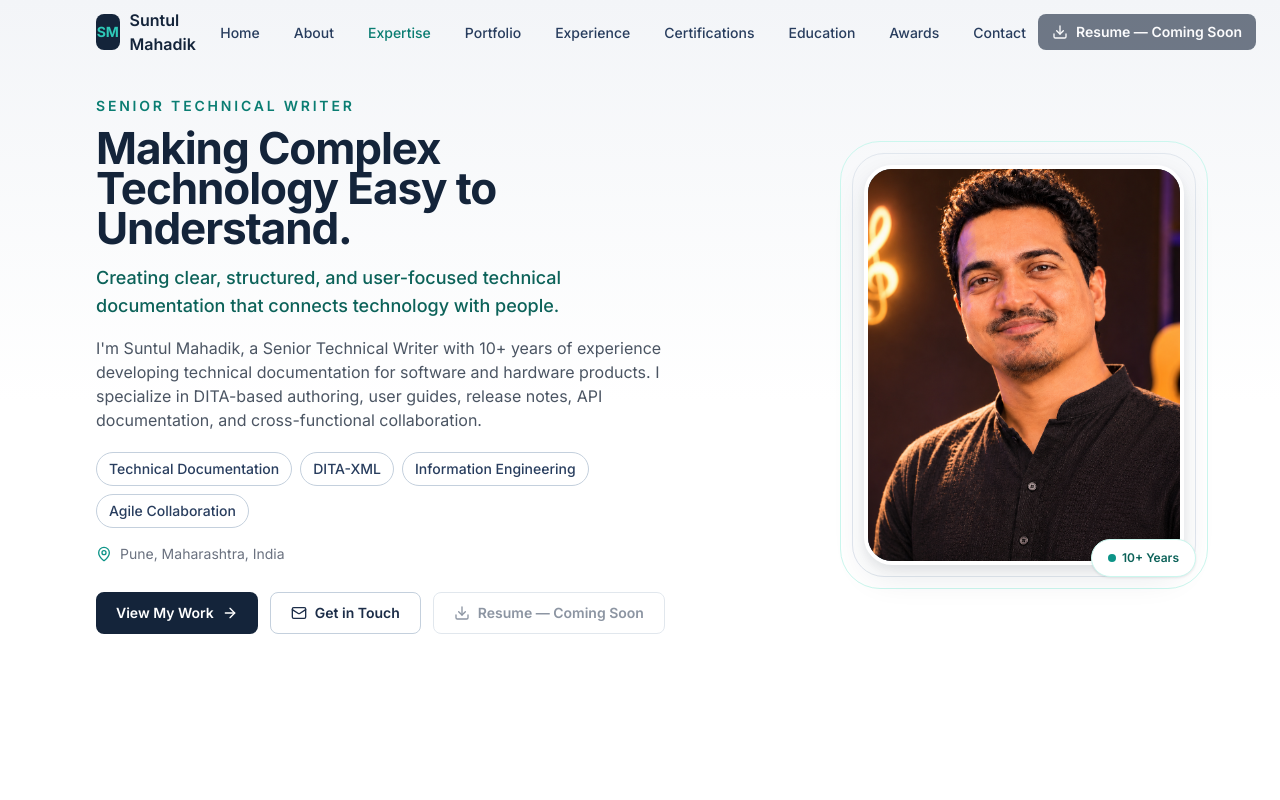
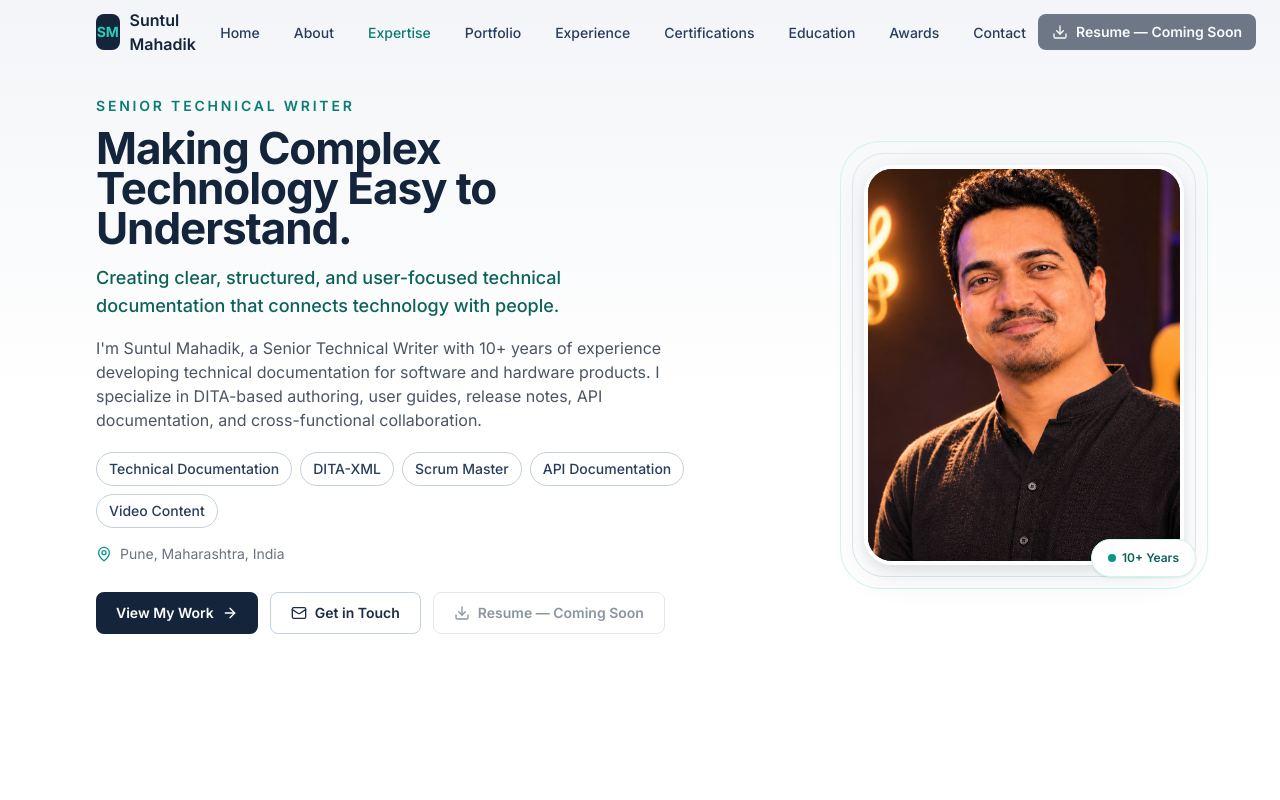
Before and after one commit to mahadevbabies7-creator/senior-technical-writer-portfolio, a React (Vite) app: page / in a window 1280 px wide. Shown: the top 800 px of the page. Built offline with nearby package versions, Linux system fonts and the light colour scheme.

Commit message:
updated expertise

```diff
--- a/src/data/portfolio.ts
+++ b/src/data/portfolio.ts
@@ -32,8 +32,9 @@ export const profile = {
   expertise: [
     'Technical Documentation',
     'DITA-XML',
-    'Information Engineering',
-    'Agile Collaboration',
+    'Scrum Master',
+    'API Documentation',
+    'Video Content',
   ],
   location: 'Pune, Maharashtra, India',
   highlights: [
```
